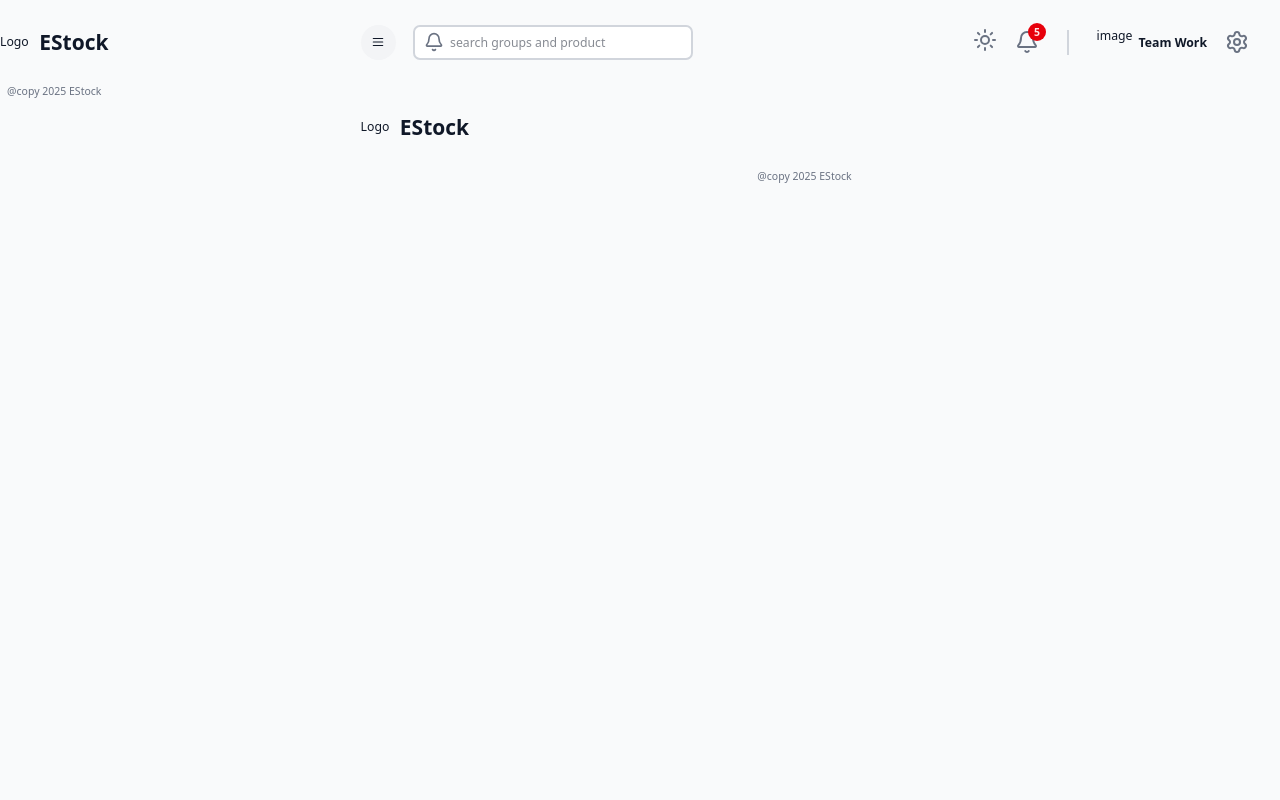
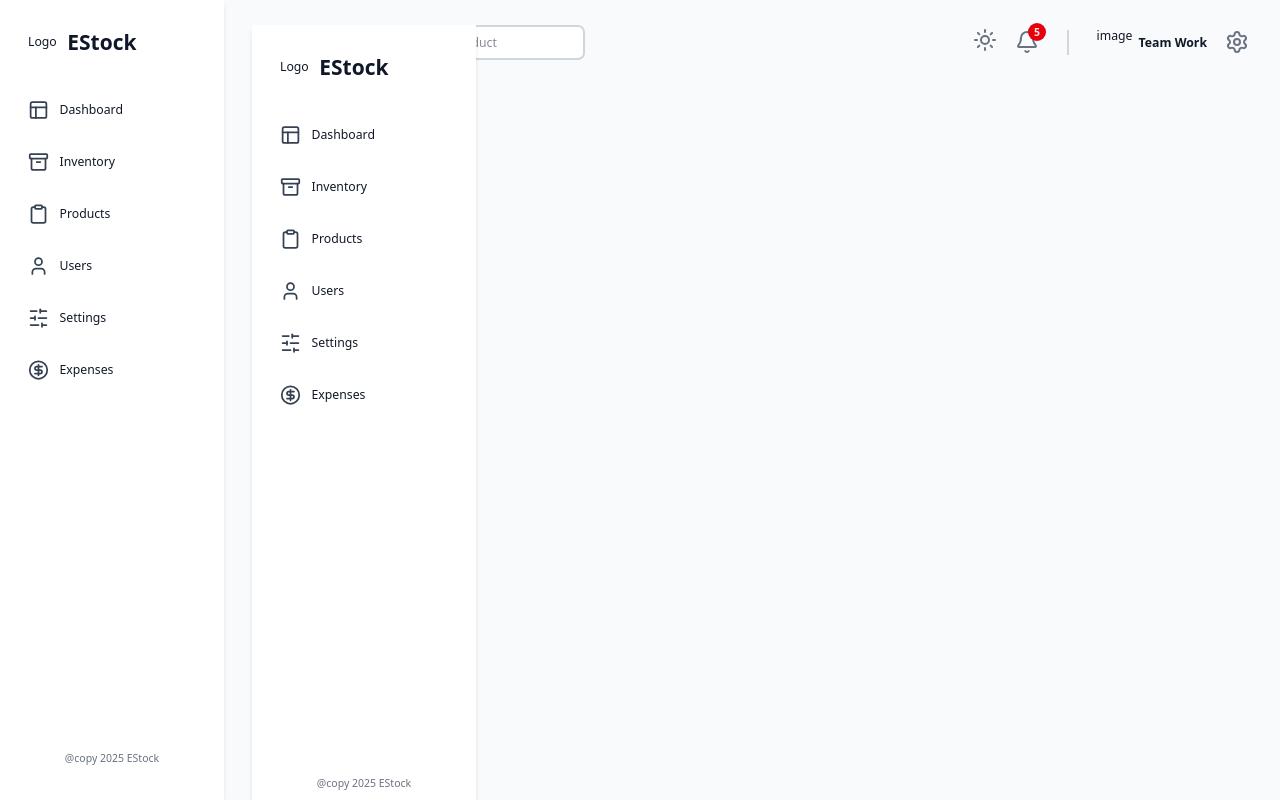
Before and after one commit to Niyonagize6369/Personal-Inventory-Management-System-Frontend, a Next.js app: page /Sidebar in a window 1280 px wide. Built offline with nearby package versions, Linux system fonts and the light colour scheme; no server answers.

Commit message:
inventory project pushed

```diff
--- a/app/(components)/Navbar/page.tsx
+++ b/app/(components)/Navbar/page.tsx
@@ -2,15 +2,25 @@
 import { Bell, Menu, Settings, Sun } from "lucide-react";
 import Link from "next/link";
 import React from "react";
+import { useAppDispatch, useAppSelector } from "@/app/redux";
+import { setisSidebarCollapsed } from "@/app/State/page";
+const Navbar = () => {
+  const dispatch = useAppDispatch();
+  const isSidebarCollapsed = useAppSelector(
+    (state) => state.global.isSidebarcollapsed
+  );
 
-const Navbar = () => {
+  const toggleSidebar = () => {
+    dispatch(setisSidebarCollapsed(!isSidebarCollapsed));
+  };
+
   return (
     <div className="flex justify-between items-center w-full mb-7">
       {/* left Side  */}
       <div className=" flex justify-between items-center gap-5">
         <button
           className="px-3 py-3 bg-gray-100 rounded-full hover:bg-blue-100"
-          onClick={() => {}}
+          onClick={toggleSidebar}
         >
           <Menu className="w-4 h-4" />
         </button>
--- a/app/(components)/Sidebar/page.tsx
+++ b/app/(components)/Sidebar/page.tsx
@@ -1,18 +1,96 @@
 "use client";
 import React from "react";
-import { Menu } from "lucide-react";
+import {
+  Archive,
+  CircleDollarSign,
+  Clipboard,
+  Layout,
+  LucideIcon,
+  Menu,
+  SlidersHorizontal,
+  User,
+} from "lucide-react";
+import { useAppDispatch, useAppSelector } from "@/app/redux";
+import { setisSidebarCollapsed } from "@/app/State/page";
+import { usePathname } from "next/navigation";
+import Link from "next/link";
+
+interface SidebarLinkProps {
+  href: string;
+  icon: LucideIcon;
+  label: string;
+  iscollapsed: boolean;
+}
+
+const SidebarLink = ({
+  href,
+  icon: Icon,
+  label,
+  iscollapsed,
+}: SidebarLinkProps) => {
+  const pathname = usePathname();
+  const isActive =
+    pathname === href || (pathname === "/" && href === "/dashboard");
+
+  return (
+    <Link href={href}>
+      <div
+        className={`cursor-pointer flex items-center
+        ${iscollapsed ? "justify-center py-4" : "justify-start px-8 py-4"}
+        hover:text-blue-500 hover:bg-blue-100 gap-3
+        transition-colors ${isActive ? "bg-blue-200 text-white" : ""}
+      `}
+      >
+        <Icon className="w-6 !text-gray-700" />
+        <span
+          className={`${
+            iscollapsed ? "hidden" : "block"
+          }font-medium texxt-gray-700`}
+        >
+          {label}
+        </span>
+      </div>
+    </Link>
+  );
+};
+
 const Sidebar = () => {
+  const dispatch = useAppDispatch();
+  const isSidebarCollapsed = useAppSelector(
+    (state) => state.global.isSidebarcollapsed
+  );
+
+  const toggleSidebar = () => {
+    dispatch(setisSidebarCollapsed(!isSidebarCollapsed));
+  };
+
+  const sidebarClassNames = `fixed flex flex-col ${
+    isSidebarCollapsed ? "w-0 md:w-16" : "w-72 md:w-64"
+  }
+  bg-white transition-all duration-300
+ overflow-hidden h-full shadow-md z-40`;
+
   return (
-    <div>
+    <div className={sidebarClassNames}>
       {/* Top Logo */}
-      <div className="flex gap-3 justify-between md:justify-normal items-center pt-8">
+      <div
+        className={`flex gap-3 justify-between md:justify-normal items-center pt-8 ${
+          isSidebarCollapsed ? "px-5" : "px-8"
+        }`}
+      >
         <div>Logo</div>
-        <h2 className="font-extrabold text-2xl">EStock</h2>
+        <h2
+          className={`${
+            isSidebarCollapsed ? "hidden" : "block"
+          } font-extrabold text-2xl`}
+        >
+          EStock
+        </h2>
 
         <button
           className="md:hidden px-3 py-3 bg-gray-100 rounded-full
       hover:bg-blue-100"
-          onClick={() => {}}
+          onClick={toggleSidebar}
         >
           <Menu className="w-4 h-4" />
         </button>
@@ -20,10 +98,47 @@
 
       {/* links */}
 
-      <div className="flex-grow mt-8">{/* Links here */}</div>
+      <div className="flex-grow mt-8">
+        <SidebarLink
+          href="/dashboard"
+          icon={Layout}
+          label="Dashboard"
+          iscollapsed={isSidebarCollapsed}
+        />
+        <SidebarLink
+          href="/inventory"
+          icon={Archive}
+          label="Inventory"
+          iscollapsed={isSidebarCollapsed}
+        />
+        <SidebarLink
+          href="/products"
+          icon={Clipboard}
+          label="Products"
+          iscollapsed={isSidebarCollapsed}
+        />
+        <SidebarLink
+          href="/users"
+          icon={User}
+          label="Users"
+          iscollapsed={isSidebarCollapsed}
+        />
+        <SidebarLink
+          href="/settings"
+          icon={SlidersHorizontal}
+          label="Settings"
+          iscollapsed={isSidebarCollapsed}
+        />
+        <SidebarLink
+          href="/expenses"
+          icon={CircleDollarSign}
+          label="Expenses"
+          iscollapsed={isSidebarCollapsed}
+        />
+      </div>
       {/* footer */}
 
-      <div>
+      <div className={`${isSidebarCollapsed ? "hidden" : "block"} mb-10`}>
         <p className="text-center text-xs text-gray-500">@copy 2025 EStock</p>
       </div>
     </div>
--- a/app/layout.tsx
+++ b/app/layout.tsx
@@ -1,4 +1,4 @@
-"use client";
+// "use client";
 import type { Metadata } from "next";
 import { Geist, Geist_Mono } from "next/font/google";
 import "./globals.css";
```
